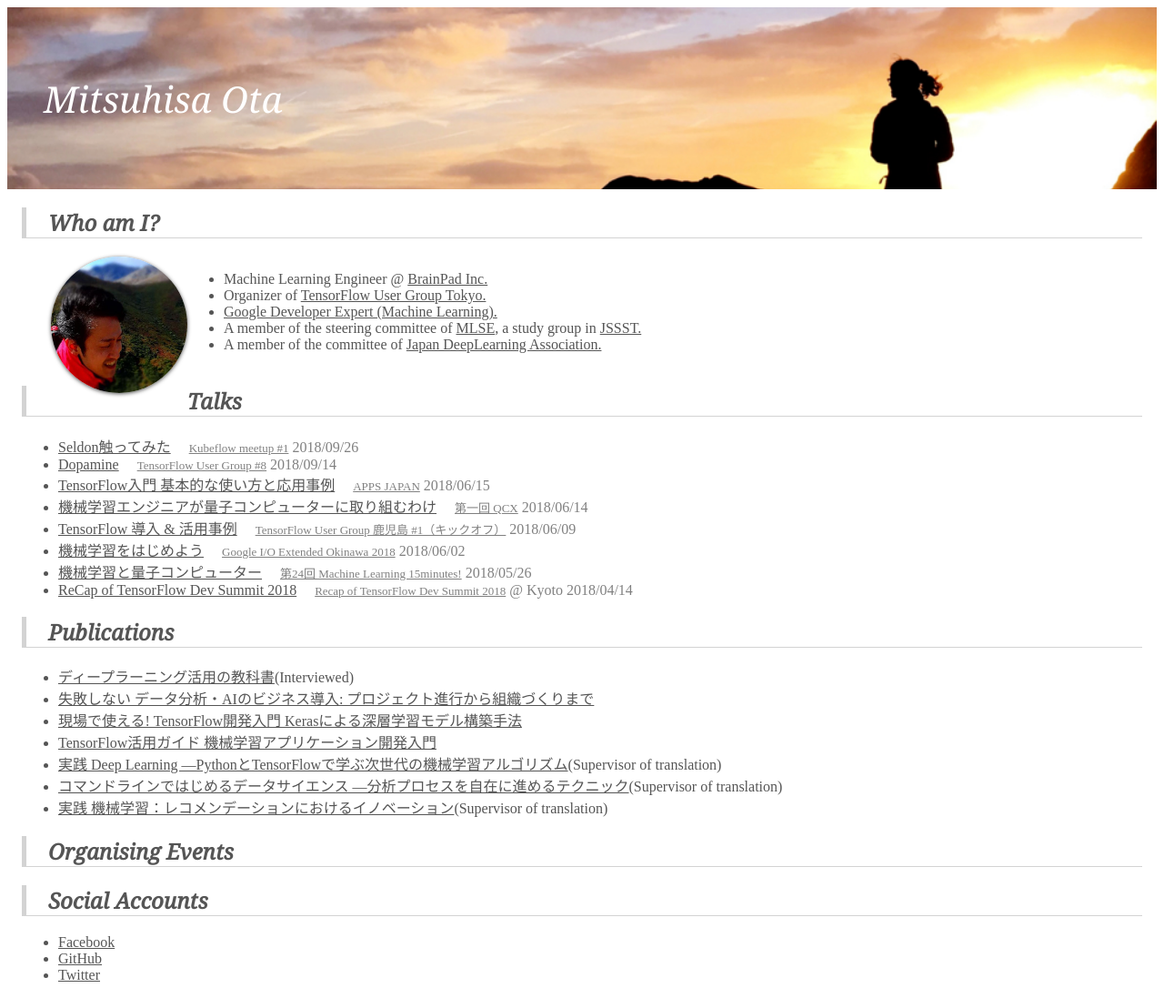
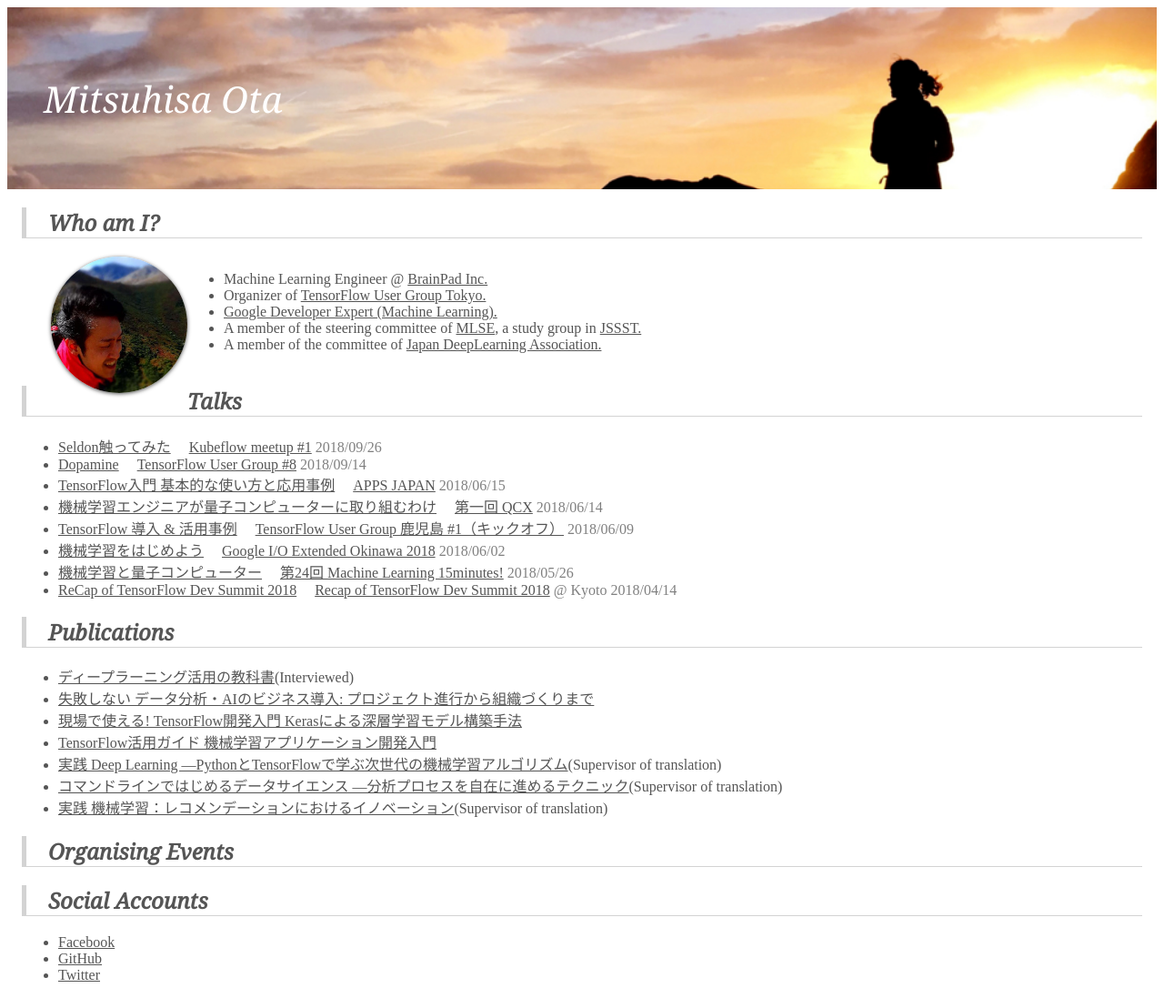
Before and after one commit to ohtaman/ohtaman.github.io, a Jekyll site: the page built from index.md, in a window 1280 px wide. Shown: the whole page at 91% size. Built offline with Jekyll 4.4.1, drawn with Linux system fonts in a browser that asks for light colours; nearby versions of some CDN libraries.

Commit message:
Update style

```diff
--- a/assets/css/style.css
+++ b/assets/css/style.css
@@ -74,7 +74,7 @@ h2 {
   font-size: medium;
 }
 
-.talks-contents > li > ul * {
+.talks-contents > li > ul > * {
   font-size: small;
   color: gray;
 }
```
